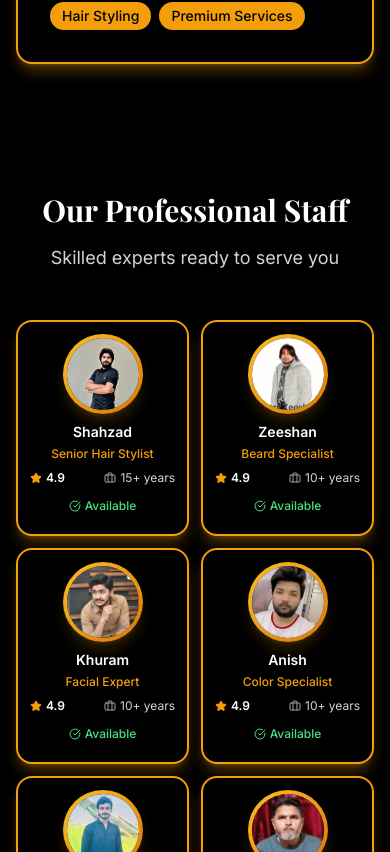
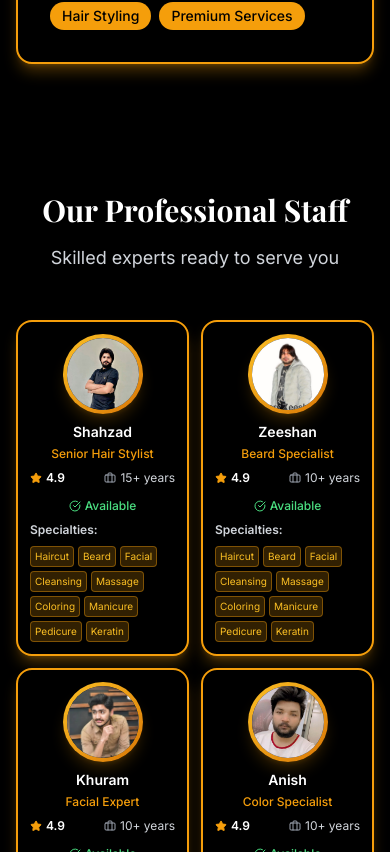
Before and after one commit to diya-noor/trimmermensaloon, a React (Vite) app: page /team in a window 390 px wide. Shown: the part 1148-2000 px from the top of the page. Built offline with nearby package versions, Linux system fonts and the light colour scheme.

Commit message:
Show team member specialties on mobile devices
Made specialties visible on all screen sizes with responsive text sizing.

Co-Authored-By: Claude Opus 4.5 <noreply@anthropic.com>

```diff
--- a/src/pages/Team.jsx
+++ b/src/pages/Team.jsx
@@ -164,14 +164,14 @@ const Team = () => {
                     )}
                   </div>
 
-                  {/* Specialties - hidden on mobile */}
-                  <div className="hidden sm:block">
+                  {/* Specialties */}
+                  <div>
                     <p className="text-xs font-semibold text-gray-300 mb-2">Specialties:</p>
                     <div className="flex flex-wrap gap-1">
                       {employee.specialties.map((specialty, index) => (
                         <span
                           key={index}
-                          className="bg-primary-500/20 text-primary-400 border border-primary-500/40 px-2 py-1 rounded text-xs"
+                          className="bg-primary-500/20 text-primary-400 border border-primary-500/40 px-1 sm:px-2 py-0.5 sm:py-1 rounded text-[10px] sm:text-xs"
                         >
                           {specialty}
                         </span>
```
